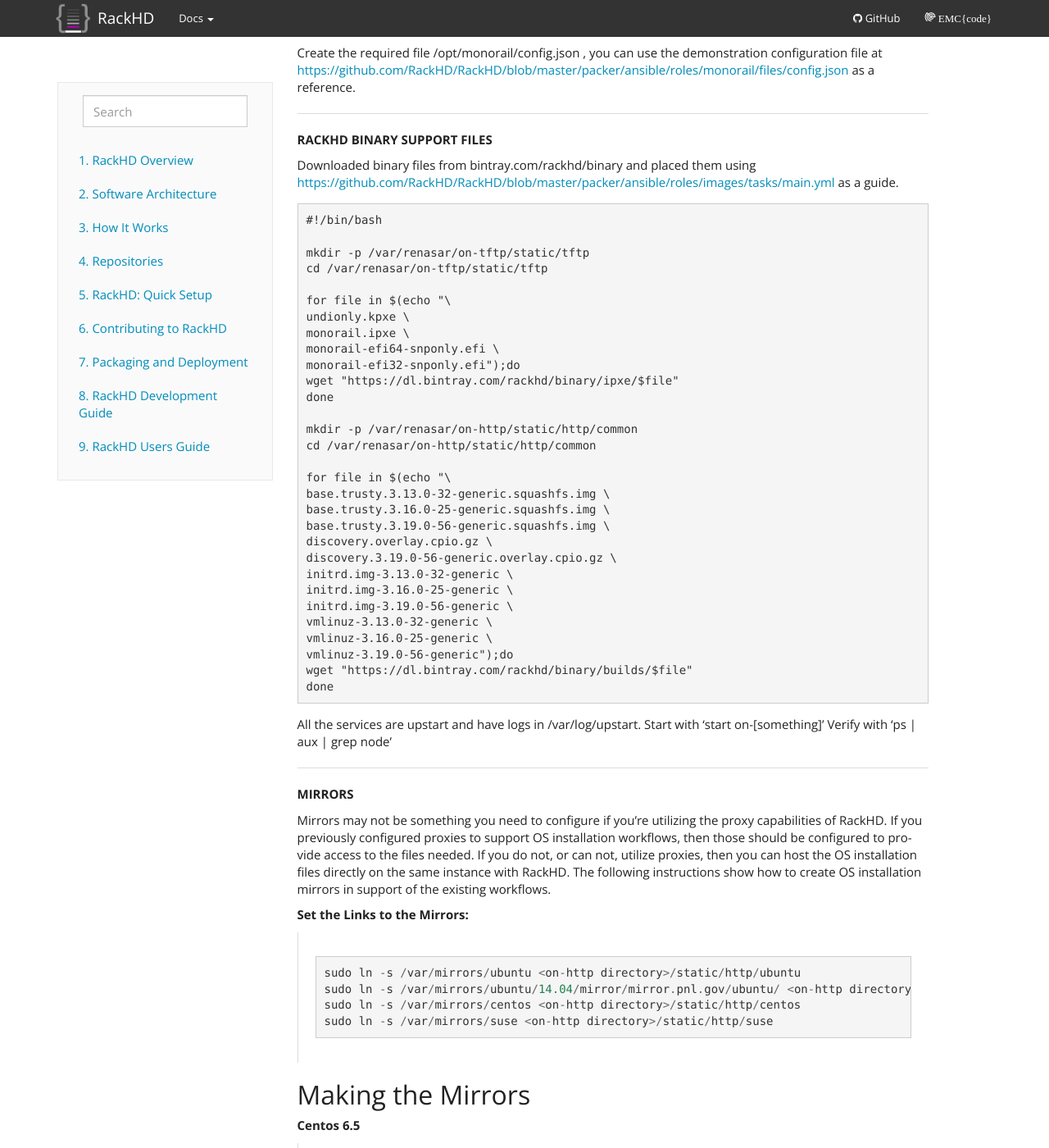
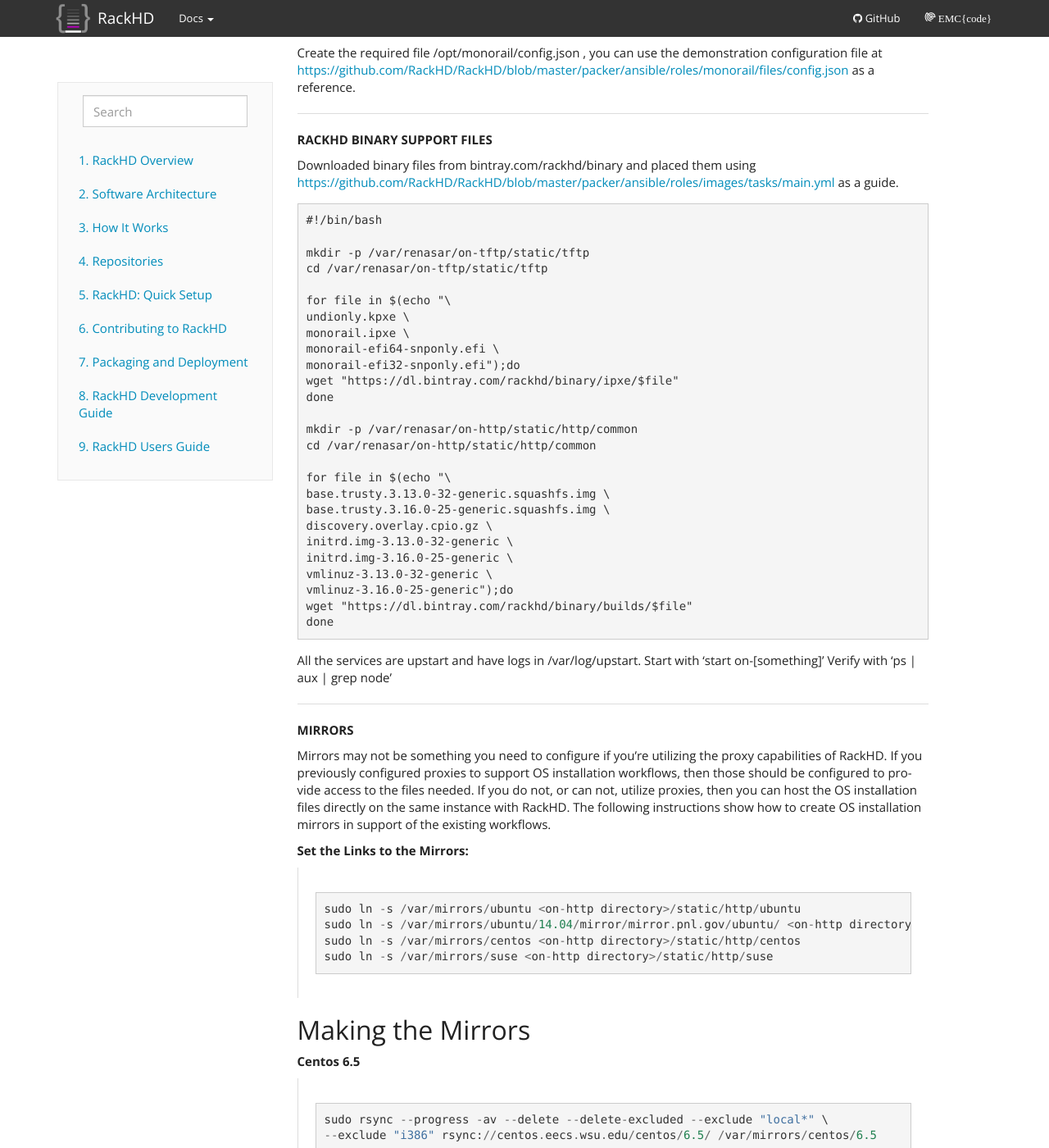
Before and after one commit to RackHD/docs, a Sphinx documentation site: the page built from docs/rackhd/ubuntu_package_installation.rst, in a window 1280 px wide and 1400 px high, scrolled down 1555 px. Shown: the whole window at 82% size. Built offline with Sphinx 7.4.7, drawn with Linux system fonts in a browser that asks for light colours.

Commit message:
Revert "added 3.19 static files to install instructions"

```diff
--- a/docs/rackhd/ubuntu_package_installation.rst
+++ b/docs/rackhd/ubuntu_package_installation.rst
@@ -121,15 +121,11 @@
     for file in $(echo "\
     base.trusty.3.13.0-32-generic.squashfs.img \
     base.trusty.3.16.0-25-generic.squashfs.img \
-    base.trusty.3.19.0-56-generic.squashfs.img \
     discovery.overlay.cpio.gz \
-    discovery.3.19.0-56-generic.overlay.cpio.gz \
     initrd.img-3.13.0-32-generic \
     initrd.img-3.16.0-25-generic \
-    initrd.img-3.19.0-56-generic \
     vmlinuz-3.13.0-32-generic \
-    vmlinuz-3.16.0-25-generic \
-    vmlinuz-3.19.0-56-generic");do
+    vmlinuz-3.16.0-25-generic");do
     wget "https://dl.bintray.com/rackhd/binary/builds/$file"
     done
 
```
